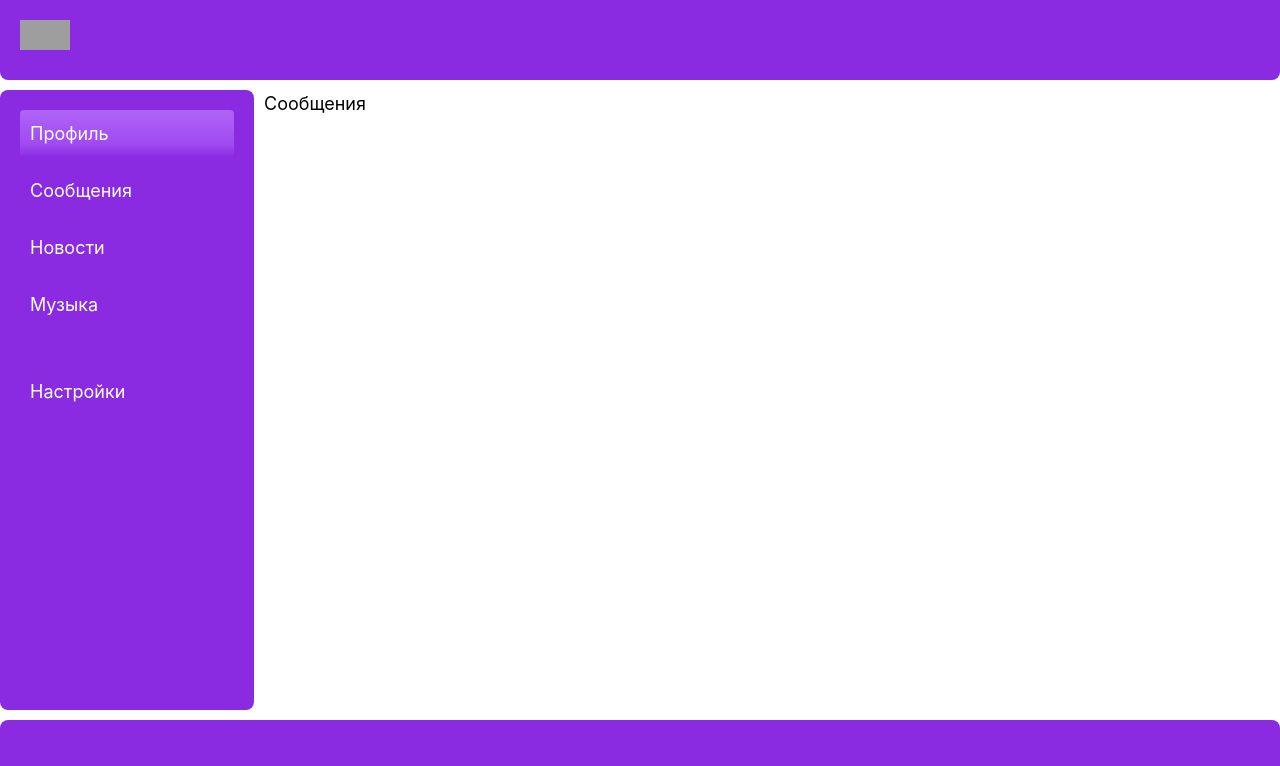
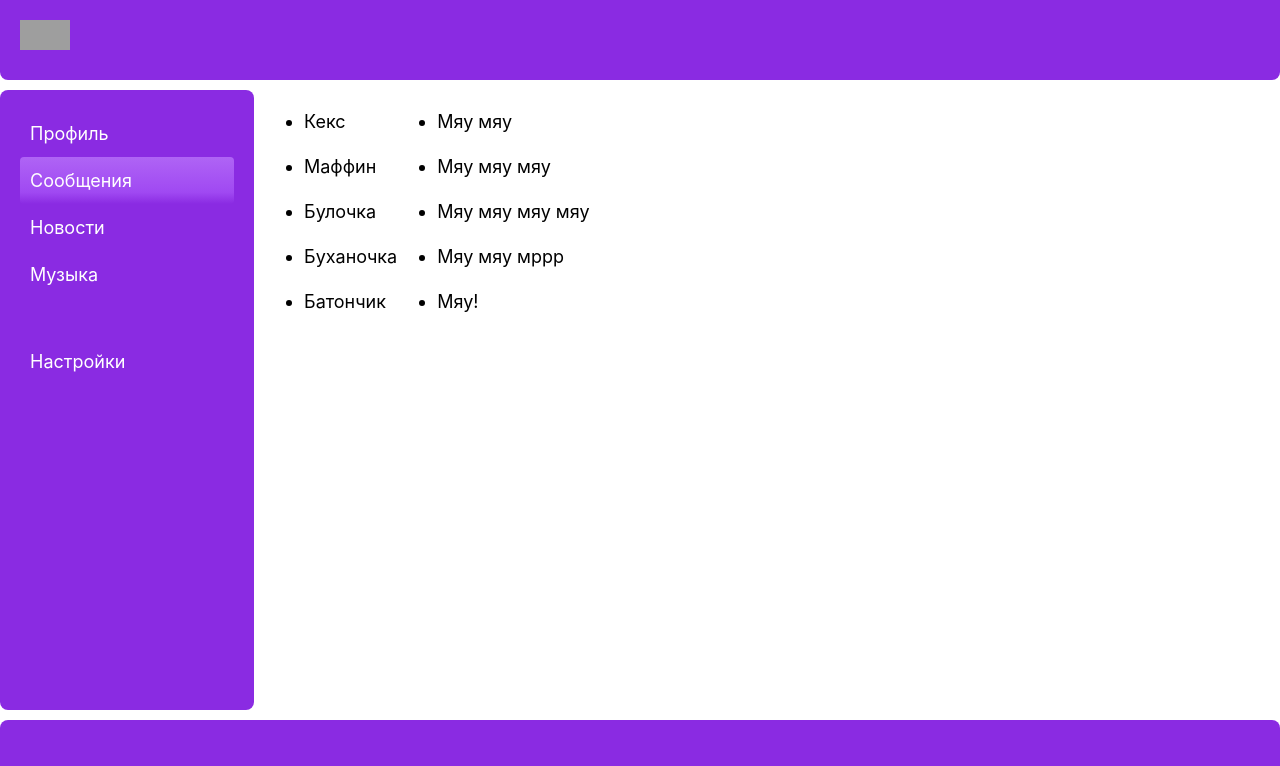
Before and after one commit to RenaDesu/First-React-project, a React (Create React App) app: page /messages in a window 1280 px wide. Shown: the top 766 px of the page. Built offline with nearby package versions, Linux system fonts and the light colour scheme; grey boxes are pictures that could not be loaded.

Commit message:
Вносит корректировки в проект

```diff
--- a/src/components/messages/Messages.css
+++ b/src/components/messages/Messages.css
@@ -0,0 +1,3 @@
+.main-messages {
+    display: flex;
+}
--- a/src/components/messages/Messages.jsx
+++ b/src/components/messages/Messages.jsx
@@ -3,7 +3,44 @@ import './Messages.css';
 const Messages = () => {
     return (
         <main className='main-messages'>
-            Сообщения
+            <section className='messages'>
+                <ul className='messages__list'>
+                    <li className='messages__list-item'>
+                        <p className='messages__chat'>Кекс</p>
+                    </li>
+                    <li className='messages__list-item'>
+                        <p className='messages__chat'>Маффин</p>
+                    </li>
+                    <li className='messages__list-item'>
+                        <p className='messages__chat'>Булочка</p>
+                    </li>
+                    <li className='messages__list-item'>
+                        <p className='messages__chat'>Буханочка</p>
+                    </li>
+                    <li className='messages__list-item'>
+                        <p className='messages__chat'>Батончик</p>
+                    </li>
+                </ul>
+            </section>
+            <section className='chat'>
+                <ul className='chat__list'>
+                    <li className='chat__message'>
+                        <p className='chat__message-text'>Мяу мяу</p>
+                    </li>
+                    <li className='chat__message'>
+                        <p className='chat__message-text'>Мяу мяу мяу</p>
+                    </li>
+                    <li className='chat__message'>
+                        <p className='chat__message-text'>Мяу мяу мяу мяу</p>
+                    </li>
+                    <li className='chat__message'>
+                        <p className='chat__message-text'>Мяу мяу мррр</p>
+                    </li>
+                    <li className='chat__message'>
+                        <p className='chat__message-text'>Мяу!</p>
+                    </li>
+                </ul>
+            </section>
         </main>
     );
 }
--- a/src/components/navigation/Navigation.css
+++ b/src/components/navigation/Navigation.css
@@ -17,29 +17,30 @@
 
 .main-nav__list-item {
   width: 214px;
-  padding: 10px 0 10px 0;
-  border-radius: 4px;
 }
 
-  .main-nav__list-item:not(:last-child) {
-    margin-bottom: 10px;
-  }
-
-  .main-nav__list-item--current {
-    background-image: linear-gradient(rgb(175, 100, 245) 0%, rgb(160, 73, 242) 75%, blueviolet 100%);
-  }
-
-  .main-nav__list-item a {
+.main-nav__link {
+  width: 204px;
   padding: 10px 0 10px 10px;
+  display: inline-block;
   text-decoration: none;
   color: #fff;
 }
 
 .main-nav__settings-item {
-    padding: 10px 0 10px 10px;
+  width: 214px;
 }
 
-  .main-nav__settings-item a {
+.main-nav__settings-link {
+  width: 204px;
+  padding: 10px 0 10px 10px;
+  display: inline-block;
   text-decoration: none;
   color: #fff;
 }
+
+.active {
+  border-radius: 4px;
+  background-image: linear-gradient(rgb(175, 100, 245) 0%, rgb(160, 73, 242) 75%, blueviolet 100%);
+
+}
--- a/src/components/navigation/Navigation.jsx
+++ b/src/components/navigation/Navigation.jsx
@@ -1,25 +1,26 @@
+import { NavLink } from 'react-router-dom';
 import './Navigation.css';
 
 const Navigation = () => {
     return (
         <nav className='main-nav'>
             <ul className='main-nav__list'>
-                <li className='main-nav__list-item main-nav__list-item--current'>
-                    <a href='/profile'>Профиль</a>
+                <li className='main-nav__list-item'>
+                    <NavLink className='main-nav__link' to='/profile'>Профиль</NavLink>
                 </li>
                 <li className='main-nav__list-item'>
-                    <a href='/messages'>Сообщения</a>
+                    <NavLink className='main-nav__link' to='/messages'>Сообщения</NavLink>
                 </li>
                 <li className='main-nav__list-item'>
-                    <a href='/news'>Новости</a>
+                    <NavLink className='main-nav__link' to='/news'>Новости</NavLink>
                 </li>
                 <li className='main-nav__list-item'>
-                    <a href='/music'>Музыка</a>
+                    <NavLink className='main-nav__link' to='/music'>Музыка</NavLink>
                 </li>
             </ul>
             <ul className='main-nav__settings'>
                 <li className='main-nav__settings-item'>
-                    <a href='/settings'>Настройки</a>
+                    <NavLink className='main-nav__settings-link' to='/settings'>Настройки</NavLink>
                 </li>
             </ul>
         </nav>
```
Lines whose indentation alone changed are shown as unchanged.
